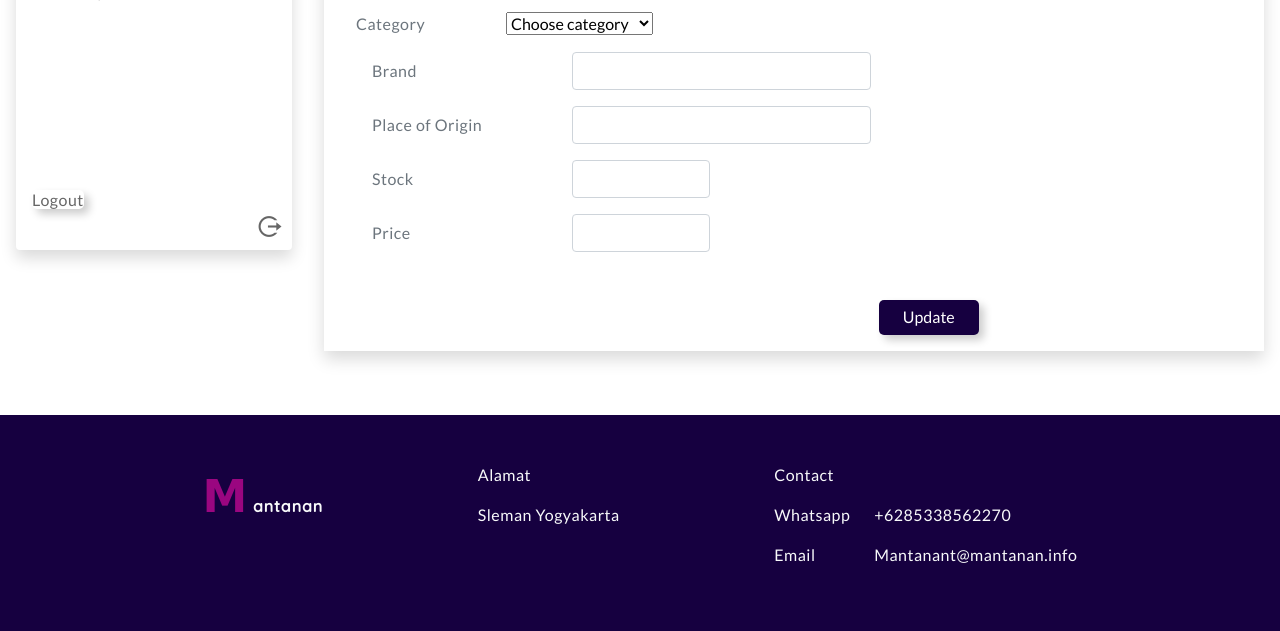
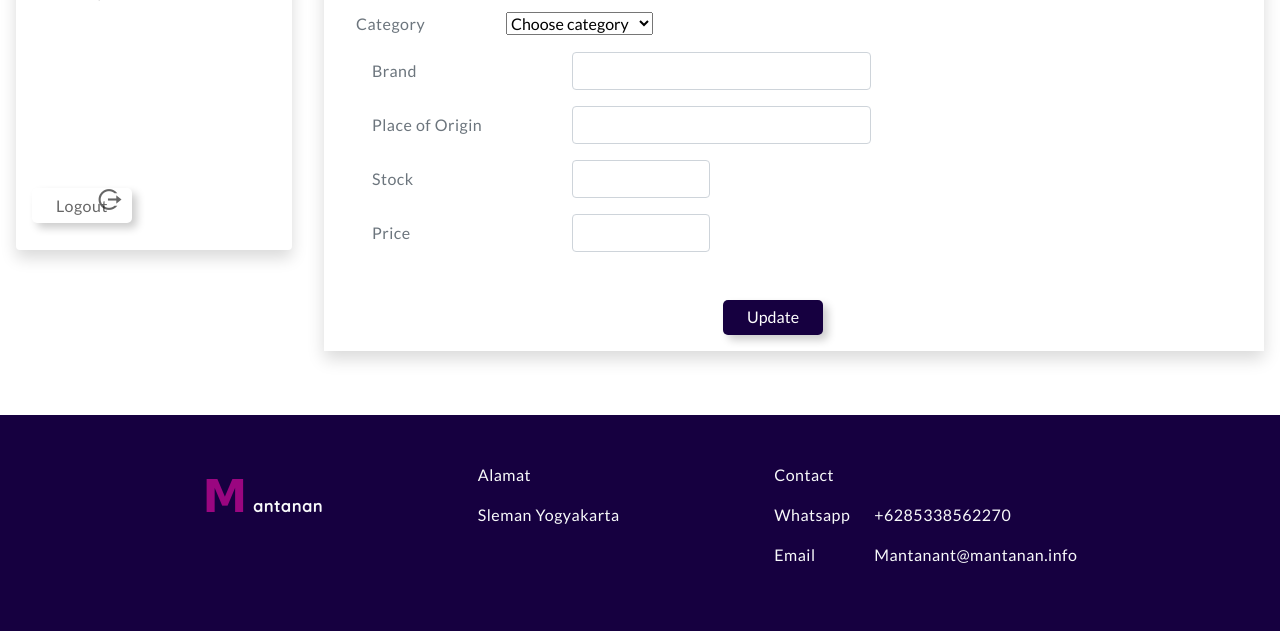
Before and after one commit to rbjanhefi/Mantanan, a PHP site: the page made by view/page/productEdit.php in a window 1280 px wide. Shown: the part 516-1147 px from the top of the page. Run offline with PHP 8.4, Linux system fonts and the light colour scheme; a user stored in the database is signed in; data comes from the database, SQL or seed files in the repository; data that the repository does not hold is empty; some web fonts are replaced.

Commit message:
update button sidebar

```diff
--- a/view/page/productEdit.php
+++ b/view/page/productEdit.php
@@ -145,7 +145,7 @@ $pimg = $result['image_file'];
                 </div>
             </div>
             <div class="logout ms-2 mb-1">
-                <a class="Cbtn" href="../../model/login_out.php">Logout
+                <a class="Cbtn d-flex align-items-center justify-content-center" href="../../model/login_out.php">Logout
                     <i class="ri-logout-circle-r-line"></i>
                 </a>
             </div>
@@ -168,7 +168,7 @@ $pimg = $result['image_file'];
                                 }
                                 if(isset($_GET['success'])){
 
-                                  echo "<p class='success alert alert-success' style='font-size:13px; width: 500px; top: 130px; '>";
+                                  echo "<p class='success alert alert-success ' style='font-size:13px; width: 500px; top: 130px;'>";
                                   echo "<a name='close' href='profile.php'><i class='login ri-close-line' style='left: 460px;'></i></a>";
                                   echo $_GET['success'];
                               }
@@ -231,7 +231,7 @@ $pimg = $result['image_file'];
                                 <input type="number" name="product_price" class="form-control" id="inputEmail3" value="<?php echo $price ?>">
                             </div>
                         </div>
-                        <div class="d-grid mb-2 mt-5 gap-2 w-75 bottom-0  d-md-flex w-100 me-5 justify-content-end">
+                        <div class="d-grid mb-2  mt-5 gap-2 w-75 bottom-0  d-md-flex w-75 me-5 justify-content-end">
                             <input type="submit" class="Cbtn" id="edit" name="update"  value="Update">
                         </div>
                     </form>
```
